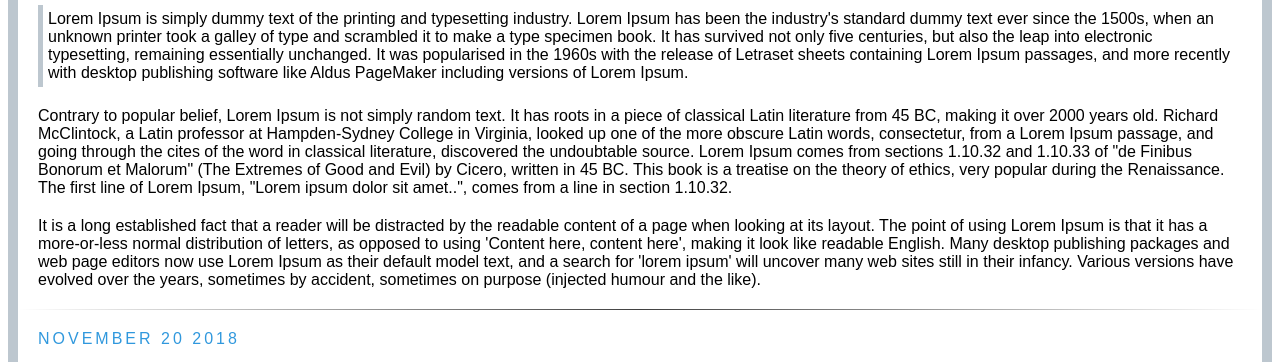
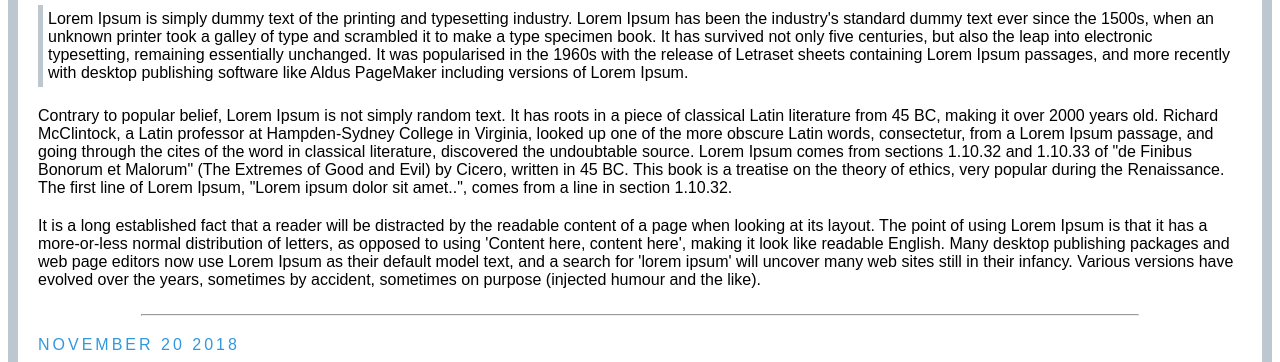
Before and after one commit to ElisaChetcuti/Elisa123.github.io, a plain HTML site: page class 6.html in a window 1280 px wide. Shown: the part 128-490 px from the top of the page. Drawn offline with Linux system fonts and the light colour scheme.

Commit message:
Update class 6.css

```diff
--- a/class 6.css
+++ b/class 6.css
@@ -25,7 +25,8 @@ p{
 }
 
 hr{
-    border: 0;
-    height: 1px;
-    background-image: linear-gradient(to right, rgba(0, 0, 0, 0), rgba(0, 0, 0, 0.75), rgba(0, 0, 0, 0));
-}
+    width: 80%;
+    margin: 0 auto;
+    margin-top: 2%;
+    display:block;
+  }
```
